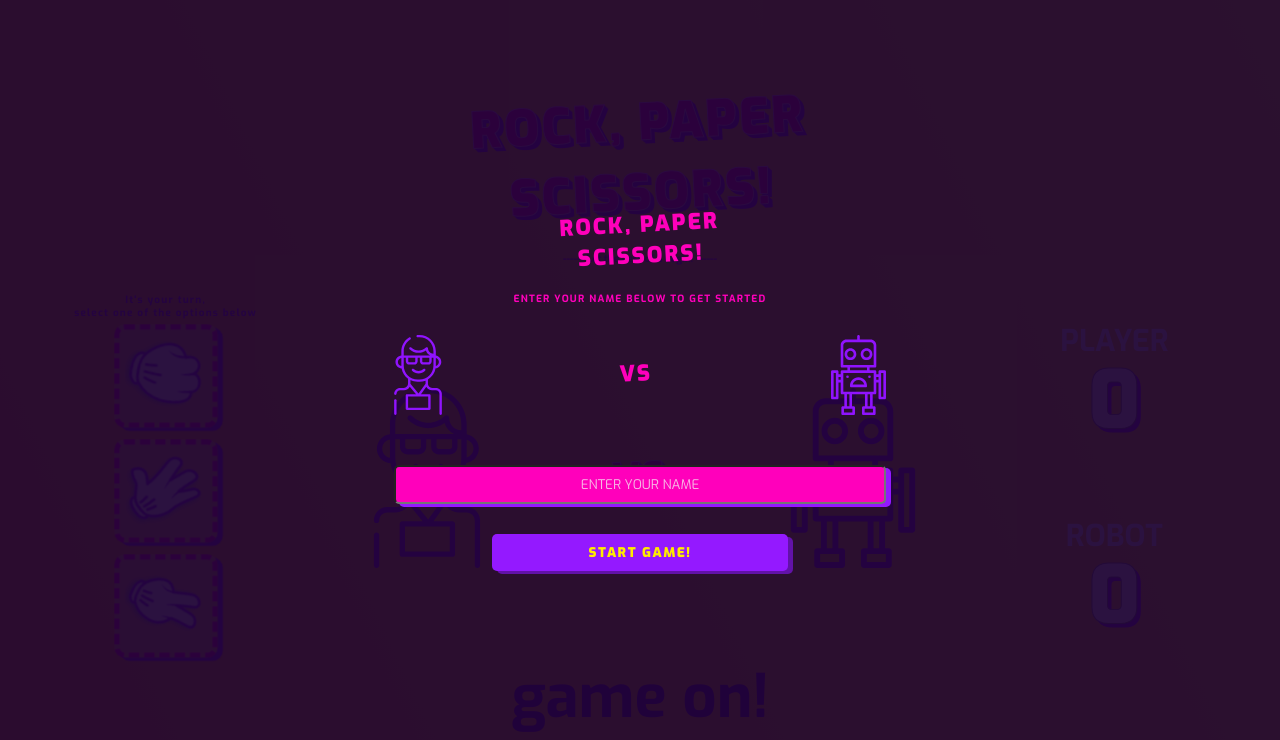
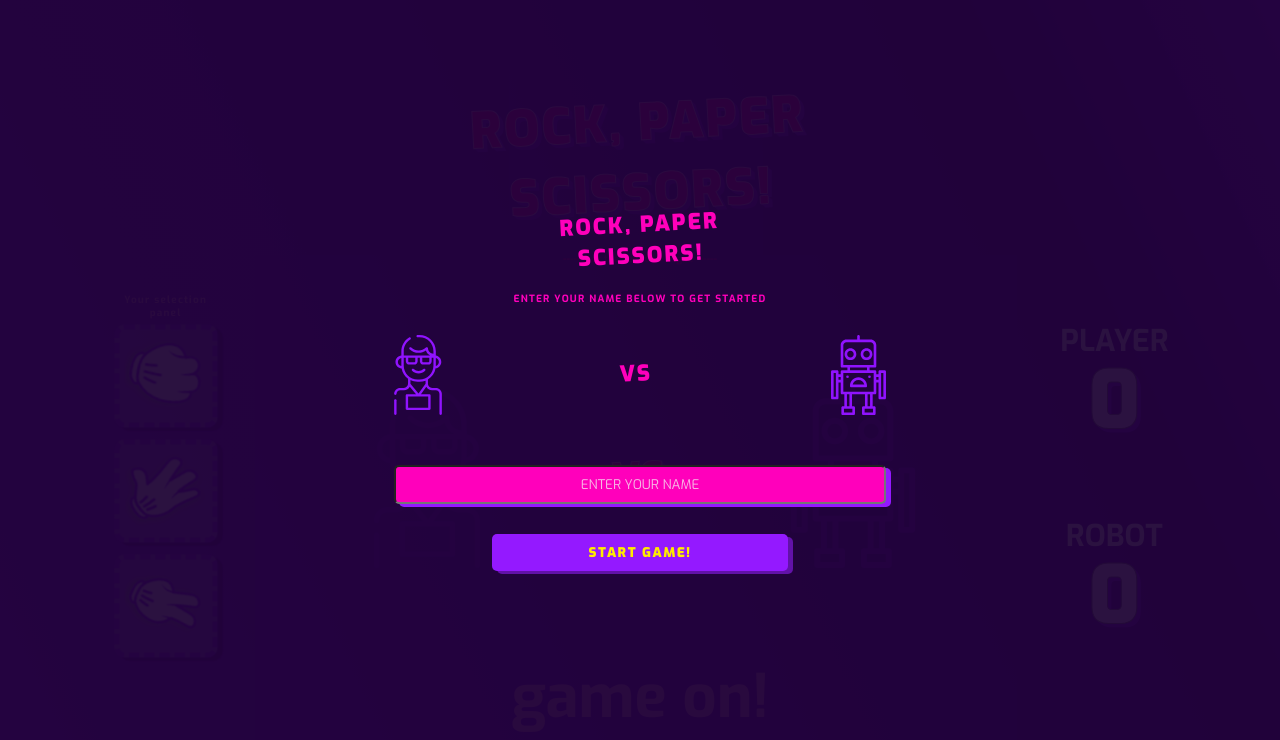
Before and after one commit to KirianaBrown/Rock-Paper-Scissors, a website built with webpack: page src/index.html in a window 1280 px wide. Built offline with nearby package versions, Linux system fonts and the light colour scheme.

Commit message:
adjust styles to cleaner c/w with the purple hues rather than the high contrast with the orange/yellow cw

```diff
--- a/src/index.html
+++ b/src/index.html
@@ -49,7 +49,7 @@
                 </div>
             </div>
             <div class="options options-lg">
-                <p>It's your turn, <br> select one of the options below</p>
+                <p>Your selection <br> panel</p>
                 <button class="option-01 options-start-pulse" value="0"><img src="../img/rock-sm.svg" alt="selection-option-rock"></button>
                 <button class="option-02 options-start-pulse" value="1"><img src="../img/paper-sm.svg" alt="selection-option-paper"></button>
                 <button class="option-03 options-start-pulse" value="2"><img src="../img/scissors-sm.svg" alt="selection-option-scissors"></button>
--- a/src/sass/base/_variables.scss
+++ b/src/sass/base/_variables.scss
@@ -37,7 +37,8 @@ sans-serif;
 }
 
 @mixin background-gradient {
-    background: linear-gradient(245deg, $color-yellow, orange);
+    // background: linear-gradient(245deg, $color-yellow, orange);
+    background: linear-gradient(245deg, $color-purple-dark, $color-purple-darker 20%, $color-purple-dark)
 }
 
 @mixin box-shadow($color) {
--- a/src/sass/layout/_mainLayout.scss
+++ b/src/sass/layout/_mainLayout.scss
@@ -9,7 +9,7 @@
     .heading {
         @include heading;
         &-sub {
-            color: $color-purple-dark;
+            color: $color-purple-light;
             text-align: center;
             font-weight: 700;
             &::before {
@@ -121,7 +121,7 @@
         @include text-shadow;
         -webkit-text-stroke: 1px violet;
         &-sub {
-            color: $color-purple-dark;
+            color: $color-purple-light;
             text-align: center;
             font-weight: 700;
             &::before {
@@ -168,12 +168,6 @@
             & img {
                 max-width: 100%;
             }
-            // &-animate {
-            //     animation-name: hover;
-            //     animation-timing-function: linear;
-            //     animation-duration: 2s;
-            //     animation-iteration-count: infinite;
-            // }
             &-start {
                 height: 18rem;
                 width: 18rem;
@@ -198,7 +192,7 @@
             justify-content: space-evenly;
             p {
                 text-align: center;
-                color: $color-purple-dark;
+                color: #f99ae0d0;
                 font-family: $font-family;
                 font-size: 1rem;
                 font-weight: 700;
@@ -208,9 +202,11 @@
         & button {
             width: 10rem;
             height: 10rem;
-            border: 1px solid $color-purple-light;
-            border: .5rem dashed $color-purple-light;
-            @include box-shadow($color-purple-dark);
+            // border: 1px solid $color-purple-light;
+            // border: .5rem dashed $color-purple-light;
+            border: 1px solid $color-purple-dark;
+            border: .5rem dashed $color-purple-dark;
+            @include box-shadow($color-purple-darker);
             background: #e9ecef50;
             display: flex;
             align-items: center;
@@ -227,11 +223,11 @@
             &:hover {
                 transform: translateY(5px);
                 transform: scale(1.05);
-                border: .5rem dashed $color-yellow;
+                border: .5rem dashed $color-purple-light;
             }
         }
         &-selected {
-            border: .5rem dashed $color-yellow!important;
+            border: .5rem dashed $color-purple-light!important;
         }
         & img {
             max-width: 100%;
@@ -242,7 +238,7 @@
         // display: none;
         text-align: center;
         font-size: 3rem;
-        color: $color-purple-darker;
+        color: #f99ae0d0;
         p {
             display: none;
         }
```
Also changed, not shown: src/sass/base/_base.scss (+0 -31 lines).
